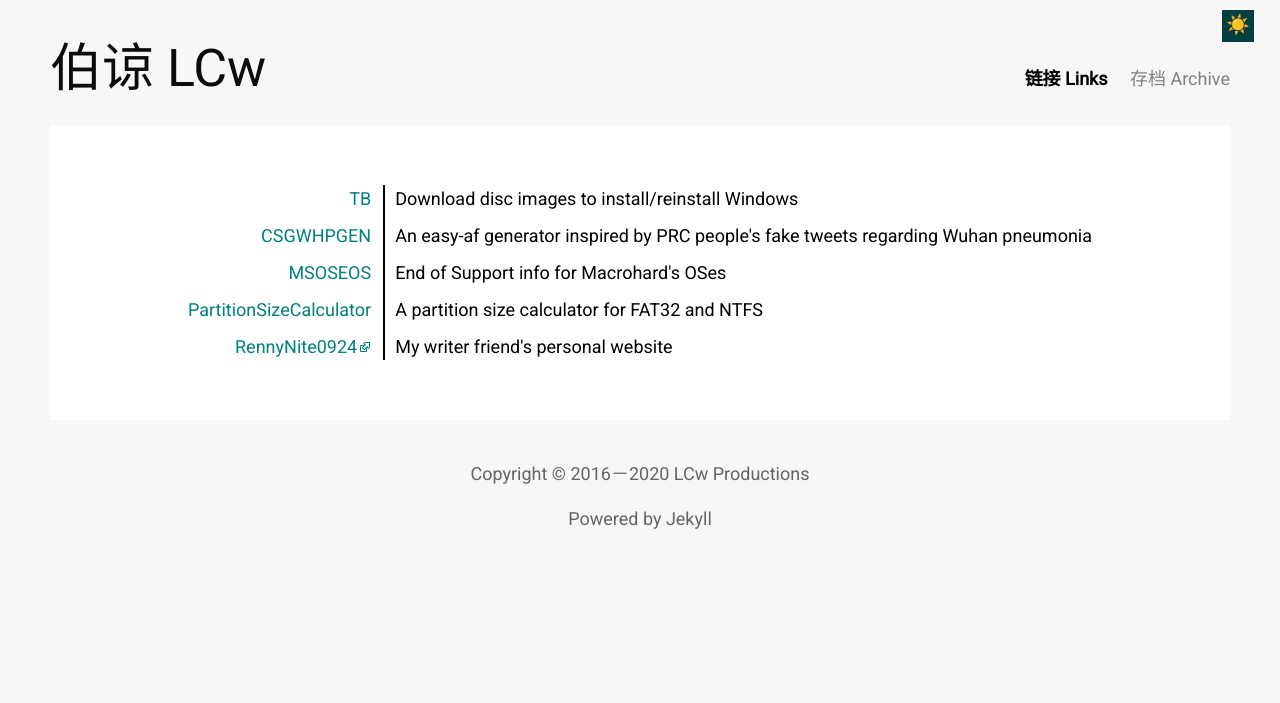
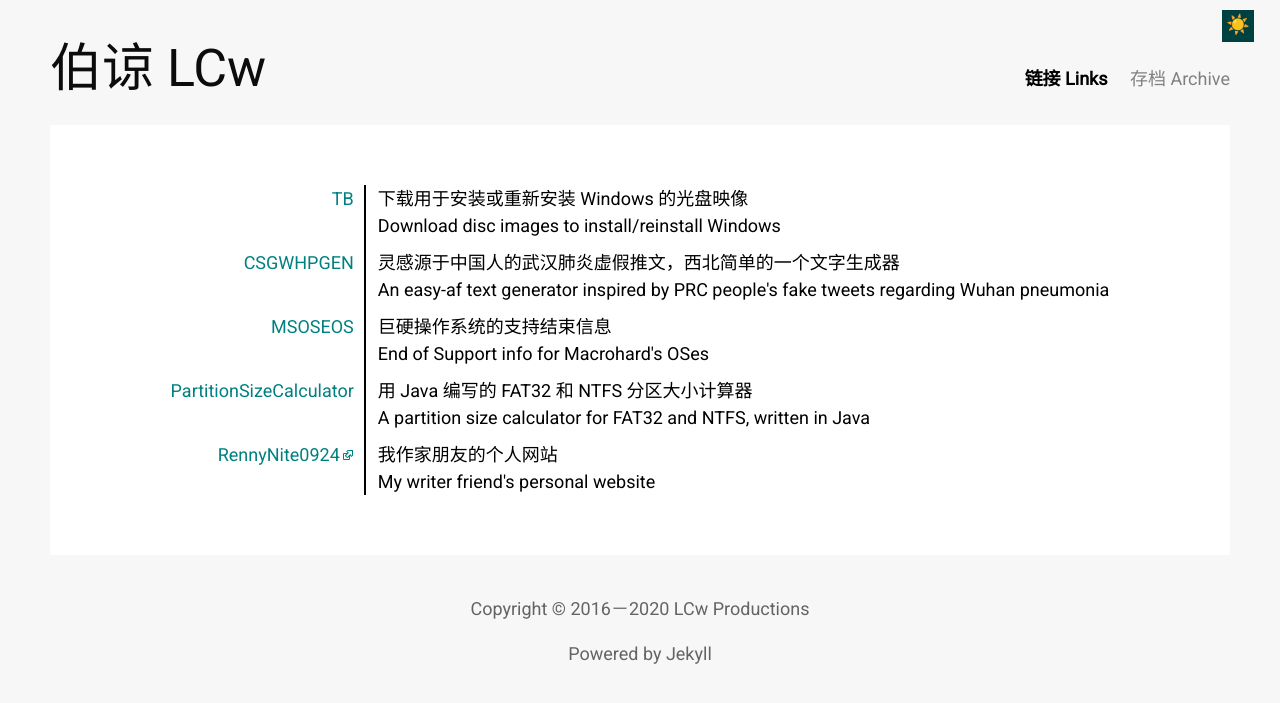
Before and after one commit to win98se/win98se.github.io, a Jekyll site: the page built from links/index.html, in a window 1280 px wide. Shown: the top 703 px of the page. Built offline with Jekyll 4.4.1, drawn with Linux system fonts in a browser that asks for light colours; some web fonts are replaced.

Commit message:
Rework II update 4

```diff
--- a/_layouts/default.html
+++ b/_layouts/default.html
@@ -325,18 +325,18 @@ footer {
 }
 
 .sppgcol:first-child .sppgcel {
-	border-right: 2px solid #ffffff;
 	padding-right: 10px;
-	padding-top: 10px;
 	text-align: right;
 }
 
-.sppgrow:first-child .sppgcol:first-child .sppgcel {
+.sppgrow:first-child .sppgcol:last-child .sppgcel {
 	padding-top: 0;
 }
 
 .sppgcol:last-child .sppgcel {
+	border-left: 2px solid #ffffff;
 	padding-left: 10px;
+	padding-top: 10px;
 }
 
 /* div tables end */
@@ -465,14 +465,14 @@ body.light .sppgcol:first-child {
 	}
 
 	.sppgcol:first-child .sppgcel {
-		border-right: none;
 		padding-right: 0;
-		padding-top: 15px;
 		text-align: start;
 	}
 
 	.sppgcol:last-child .sppgcel {
+		border-left: none;
 		padding-left: 0;
+		padding-top: 15px;
 	}
 }
 
--- a/archive/index.html
+++ b/archive/index.html
@@ -7,7 +7,7 @@ title: 存档 Archive
 {%for post in site.posts%}
 <div class="sppgrow">
 <div class="sppgcol"><div class="sppgcel postdate">{{post.date | date: "%d %b %Y"}}</div></div>
-<div class="sppgcol"><div class="sppgcel"><a href="{{site.url}}{{post.url}}">{{post.title}}</a></div></div>
+<div class="sppgcol"><div class="sppgcel"><a href="{{site.url}}{{post.url}}">{{post.title}}</a>{%if post.zh_only%} (Chinese only){%endif%}</div></div>
 </div>
 {%endfor%}
 </div>
--- a/links/index.html
+++ b/links/index.html
@@ -6,23 +6,23 @@ title: 链接 Links
 <div class="sppgtbl">
 <div class="sppgrow">
 <div class="sppgcol"><div class="sppgcel"><a href="/tb/">TB</a></div></div>
-<div class="sppgcol"><div class="sppgcel">Download disc images to install/reinstall Windows</div></div>
+<div class="sppgcol"><div class="sppgcel">下载用于安装或重新安装 Windows 的光盘映像<br>Download disc images to install/reinstall Windows</div></div>
 </div>
 <div class="sppgrow">
 <div class="sppgcol"><div class="sppgcel"><a href="/csgwhpgen/">CSGWHPGEN</a></div></div>
-<div class="sppgcol"><div class="sppgcel">An easy-af generator inspired by PRC people's fake tweets regarding Wuhan pneumonia</div></div>
+<div class="sppgcol"><div class="sppgcel">灵感源于中国人的武汉肺炎虚假推文，西北简单的一个文字生成器<br>An easy-af text generator inspired by PRC people's fake tweets regarding Wuhan pneumonia</div></div>
 </div>
 <div class="sppgrow">
 <div class="sppgcol"><div class="sppgcel"><a href="/msoseos/">MSOSEOS</a></div></div>
-<div class="sppgcol"><div class="sppgcel">End of Support info for Macrohard's OSes</div></div>
+<div class="sppgcol"><div class="sppgcel">巨硬操作系统的支持结束信息<br>End of Support info for Macrohard's OSes</div></div>
 </div>
 <div class="sppgrow">
 <div class="sppgcol"><div class="sppgcel"><a href="/PartitionSizeCalculator/">PartitionSizeCalculator</a></div></div>
-<div class="sppgcol"><div class="sppgcel">A partition size calculator for FAT32 and NTFS</div></div>
+<div class="sppgcol"><div class="sppgcel">用 Java 编写的 FAT32 和 NTFS 分区大小计算器<br>A partition size calculator for FAT32 and NTFS, written in Java</div></div>
 </div>
 <div class="sppgrow">
 <div class="sppgcol"><div class="sppgcel"><a href="https://RennyNite0924.github.io" class="external">RennyNite0924</a></div></div>
-<div class="sppgcol"><div class="sppgcel">My writer friend's personal website</div></div>
+<div class="sppgcol"><div class="sppgcel">我作家朋友的个人网站<br>My writer friend's personal website</div></div>
 </div>
 </div>
 </div>
```
